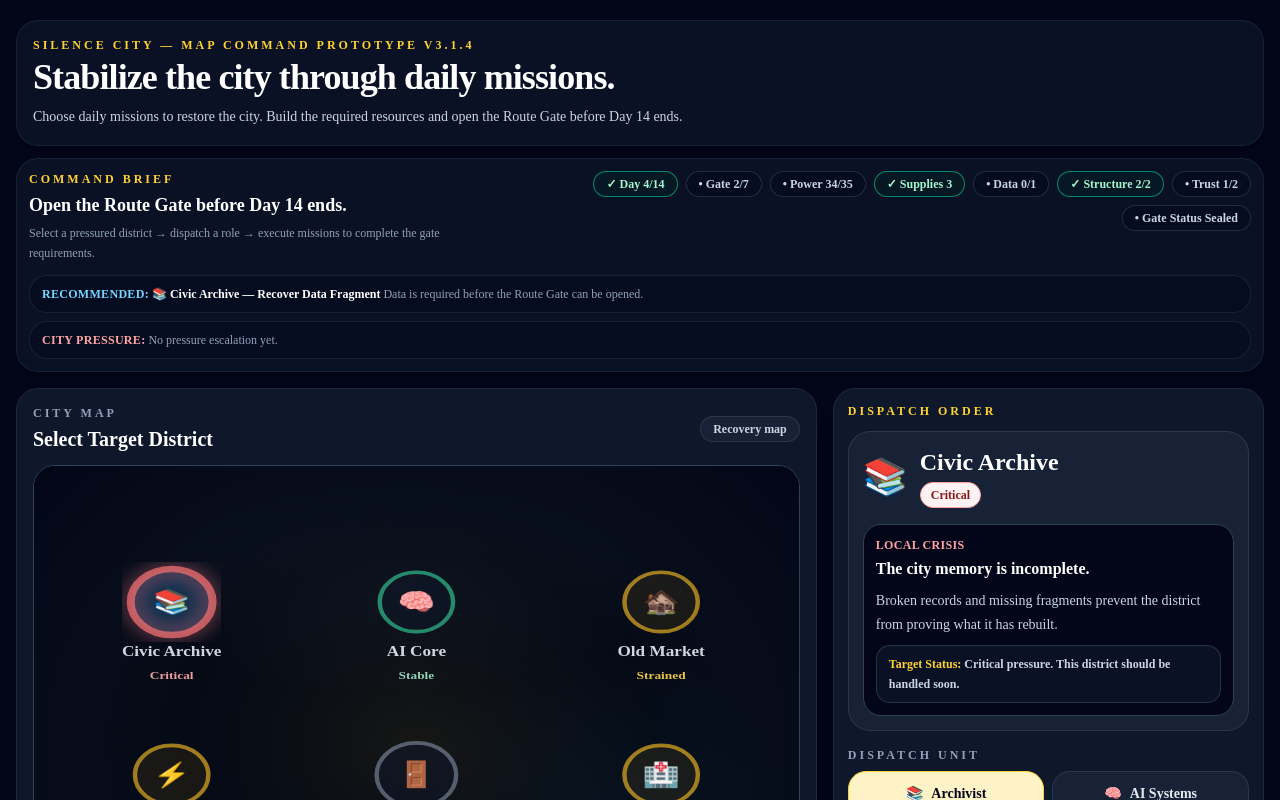
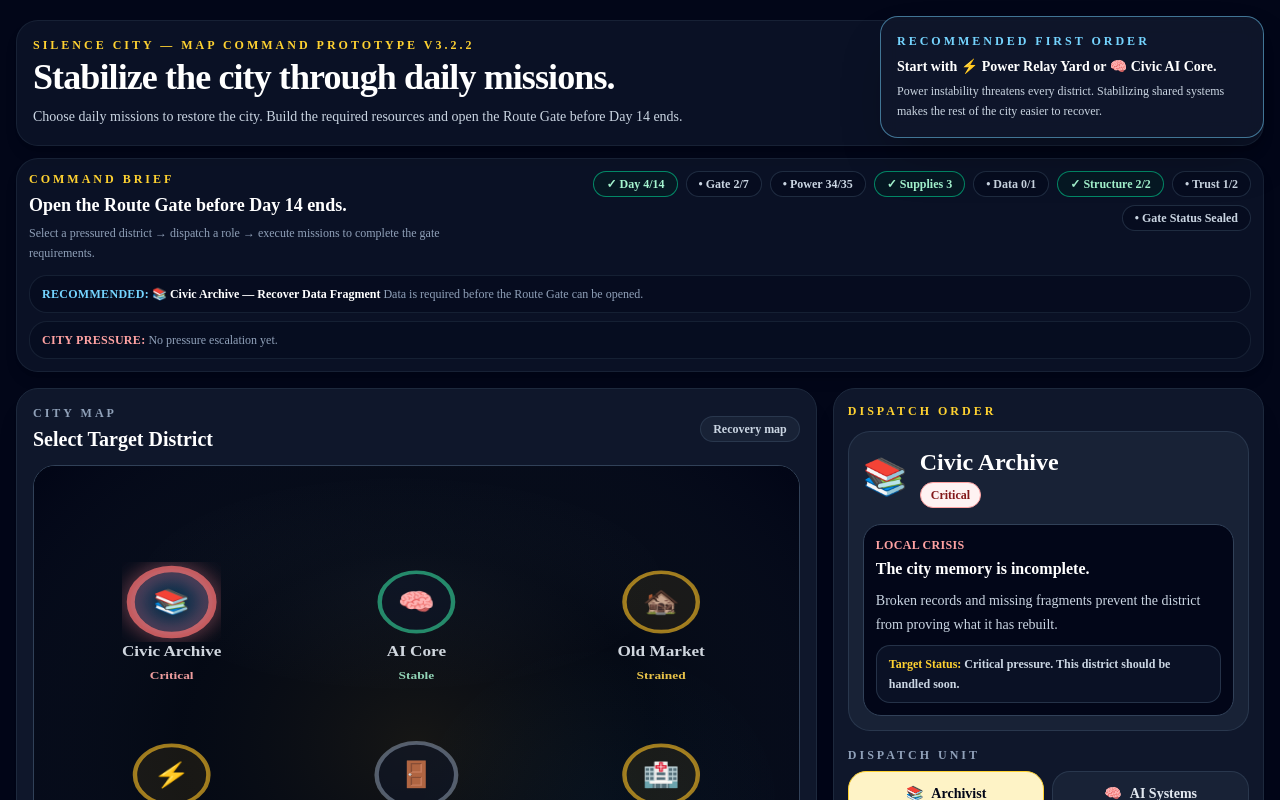
Before and after one commit to dh9vbm8mty-cloud/silence-city-ui, a Next.js app: page /silence-city-map in a window 1280 px wide. Both pictures are taken after a click on the button "Begin Command". Shown: the top 800 px of the page. Built offline with nearby package versions, Linux system fonts and the light colour scheme.

Commit message:
Add visible first order guide

```diff
--- a/app/silence-city-map/page.tsx
+++ b/app/silence-city-map/page.tsx
@@ -30,7 +30,7 @@ type District = {
   points: string;
 };
 
-const version = "3.1.4";
+const version = "3.2.2";
 
 const startingResources: CityResources = {
   Power: 34,
@@ -641,6 +641,13 @@ export default function SilenceCityMapPage() {
 
   return (
     <main className="min-h-screen bg-slate-950 text-slate-100">
+      <div data-note="Visible First Order Guide" className="fixed right-4 top-4 z-[9999] max-w-sm rounded-2xl border border-sky-300/50 bg-slate-900/95 p-4 text-white shadow-2xl backdrop-blur">
+        <p className="text-xs font-black uppercase tracking-[0.25em] text-sky-300">Recommended First Order</p>
+        <p className="mt-2 text-sm font-black text-white">Start with ⚡ Power Relay Yard or 🧠 Civic AI Core.</p>
+        <p className="mt-1 text-xs leading-5 text-slate-300">
+          Power instability threatens every district. Stabilizing shared systems makes the rest of the city easier to recover.
+        </p>
+      </div>
 
       <div className="mx-auto max-w-7xl px-4 py-5">
         <header className="mb-3 rounded-3xl border border-slate-800/70 bg-slate-900/70 p-4 shadow-lg">
```
